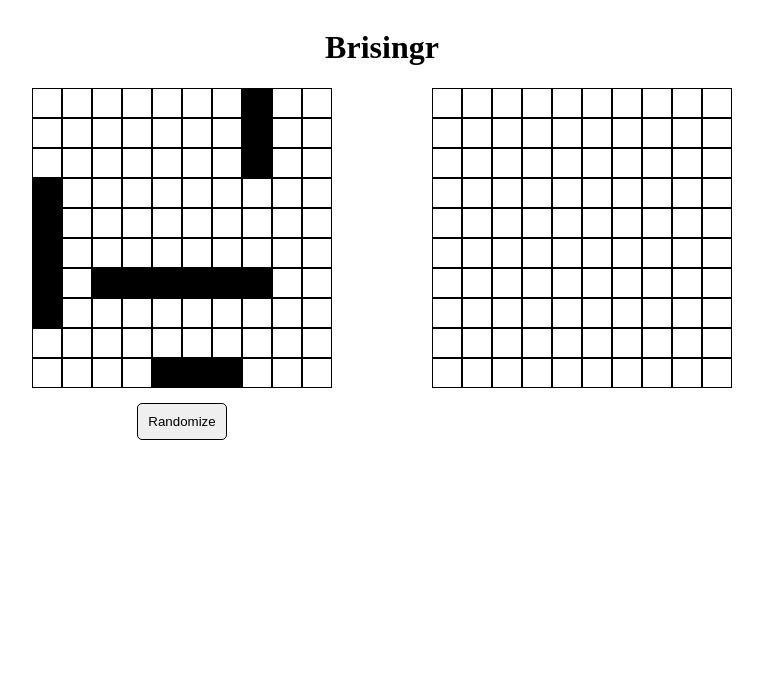
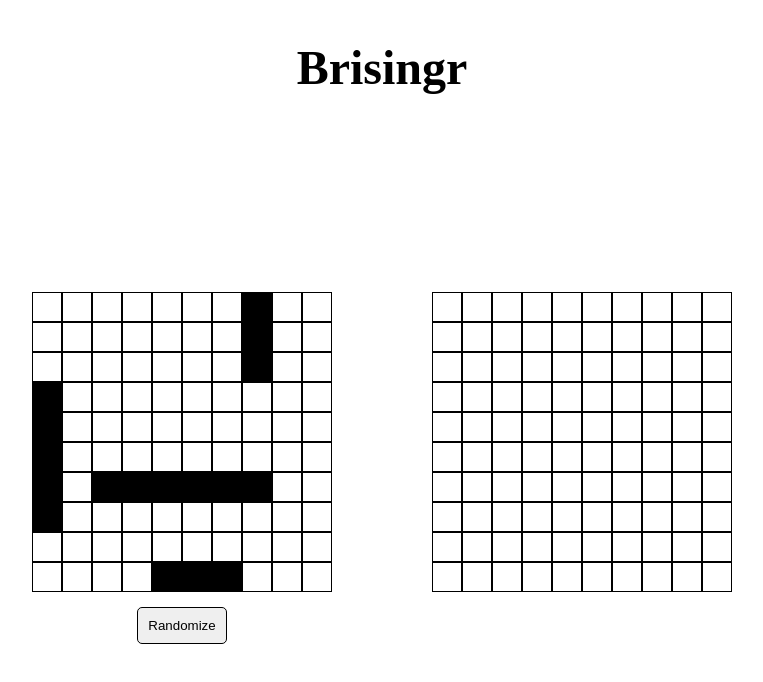
Before and after one commit to ayoyeniyi/brisingr, a website built with webpack: page src/index.html in a window 1280 px wide. Shown: the whole page, without its empty margins (258-1021 px from the left). Built offline with nearby package versions, Linux system fonts and the light colour scheme.

Commit message:
style page

```diff
--- a/src/styles.css
+++ b/src/styles.css
@@ -1,11 +1,18 @@
 * {
     box-sizing: border-box;
+}
+
+body {
+    min-height: 100vh;
+    display: flex;
+    flex-direction: column;
 }
 
 header {
     display: flex;
     justify-content: center;
     align-items: center;
+    font-size: 24px;
 }
 
 .cell {
@@ -23,6 +30,8 @@ header {
     align-items: flex-start;
     justify-content: center;
     gap: 100px;
+    margin-top: auto;
+    margin-bottom: auto;
 }
 
 .player-one {
```
